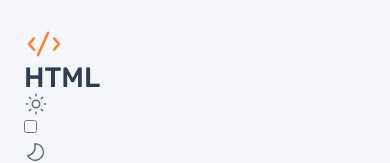
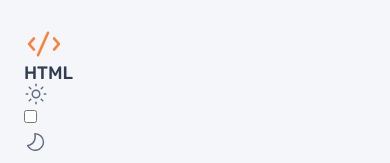
Before and after one commit to huyviet1995/frontend-mentor-quiz-app, a Vue app: page / in a window 390 px wide. Both pictures are taken after a click on the element "HTML". Shown: the top 163 px of the page. Built offline with nearby package versions, Linux system fonts and the light colour scheme.

Commit message:
Update the title on mobile view

```diff
--- a/src/components/Header.vue
+++ b/src/components/Header.vue
@@ -3,7 +3,7 @@
         class="flex items-center p-4"
         :class="{'justify-end': !category, 'justify-between': category}"
     >
-        <nav v-if="category" class="flex flex-row gap-6 items-center">
+        <nav v-if="category" class="flex flex-row gap-2 md:gap-6 items-center">
             <img :src="categoryIcon" alt="">
             <h1>{{ categoryTitle }}</h1>
         </nav>
@@ -70,5 +70,9 @@
     header {
         padding: 24px 24px;
     }
+
+    nav h1 {
+        font-size: 18px;
+    }
 }
 </style>
```
